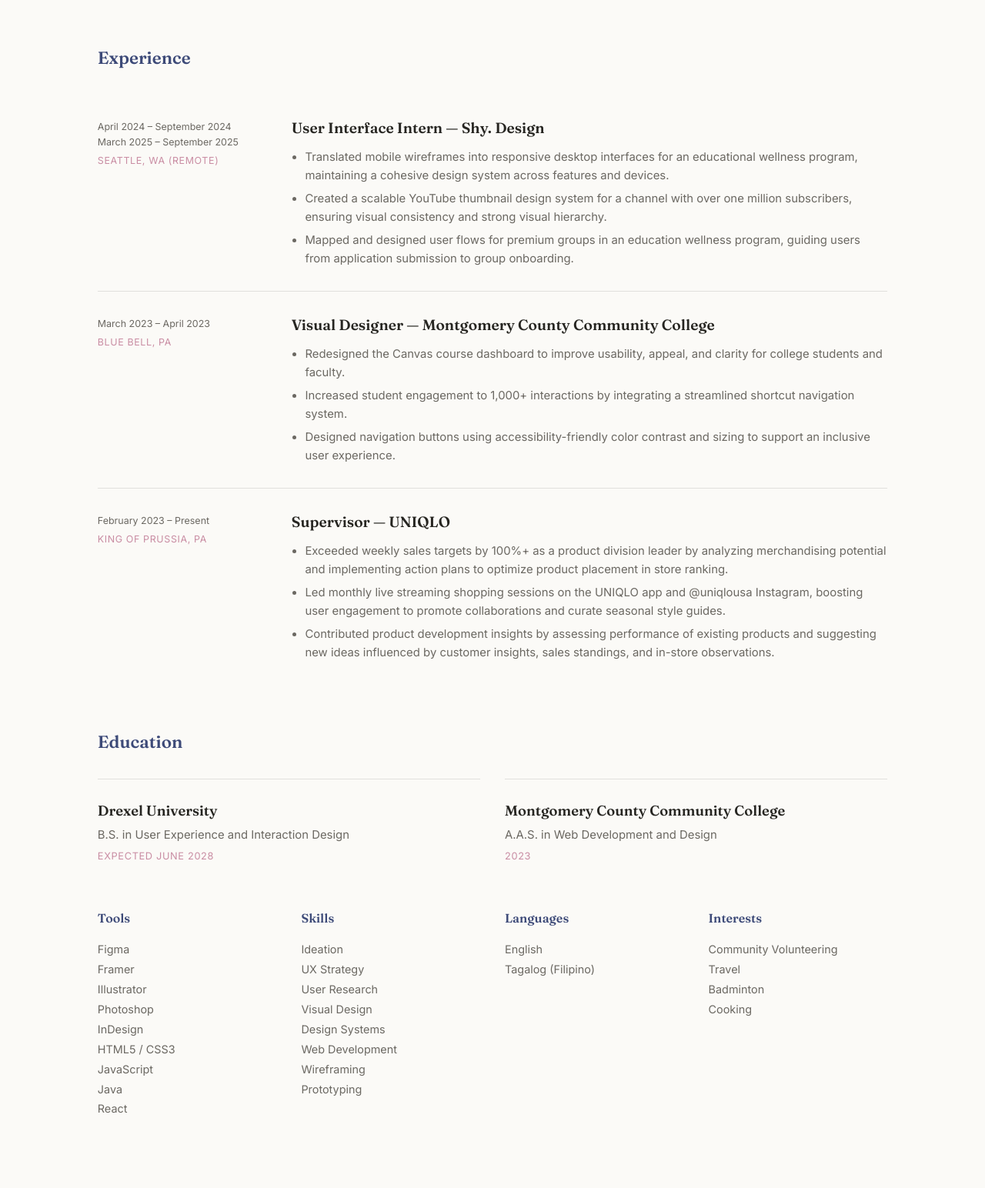
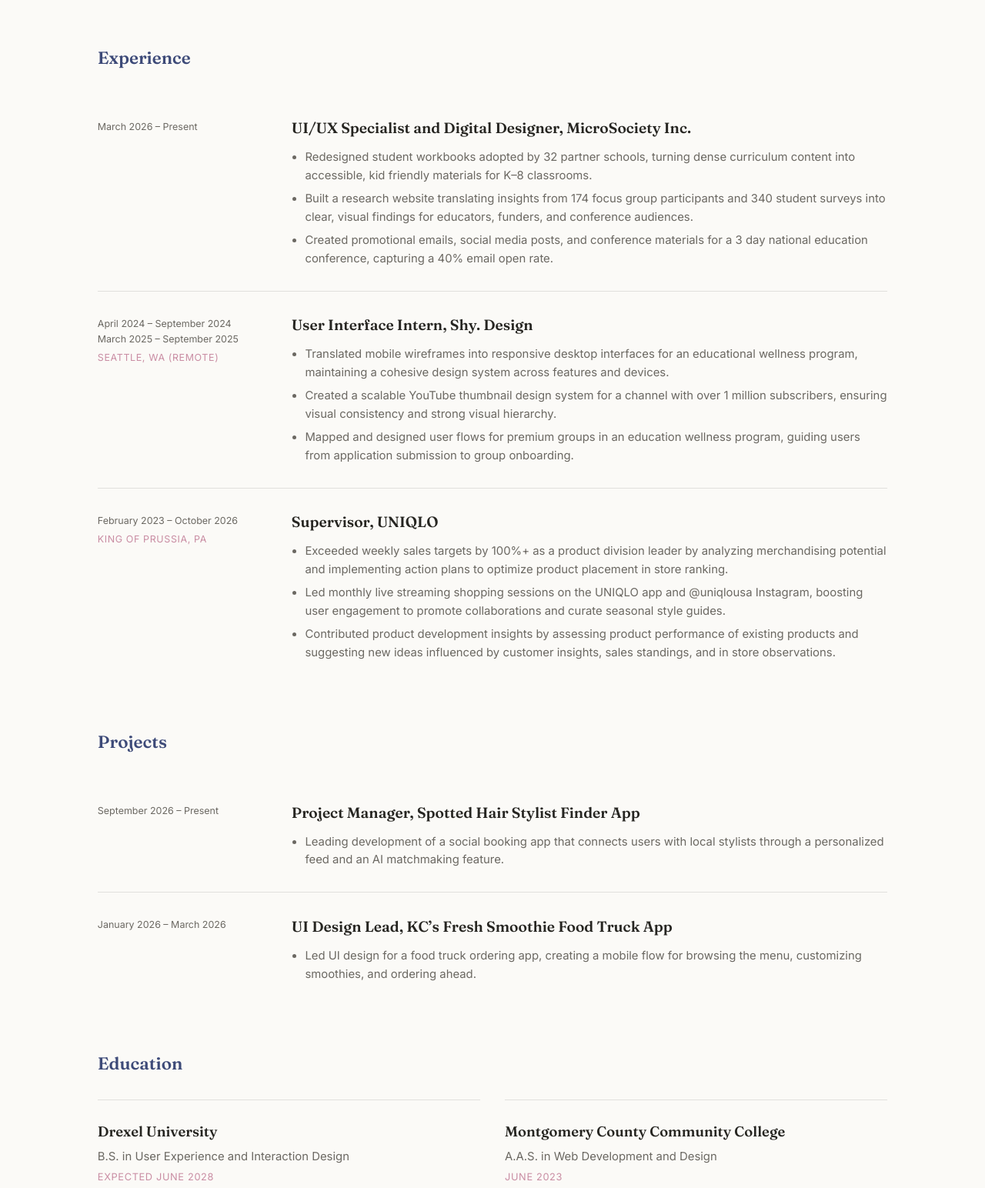
Before and after one commit to Hannahxpelingon/hannah-portfolio, a plain HTML site: page index.html in a window 1280 px wide. Shown: the part 2665-4209 px from the top of the page at 77% size. Drawn offline with Linux system fonts and the light colour scheme.

Commit message:
resume update

```diff
--- a/index.html
+++ b/index.html
@@ -191,9 +191,23 @@
       </a>
     </div>
 
-    <!-- Experience -->
+        <!-- Experience -->
     <div class="resume-block" data-reveal>
       <h3 class="resume-block-title">Experience</h3>
+
+      <div class="timeline-item">
+        <div class="timeline-meta">
+          <p class="timeline-date">March 2026 – Present</p>
+        </div>
+        <div>
+          <h4 class="timeline-title">UI/UX Specialist and Digital Designer, MicroSociety Inc.</h4>
+          <ul class="timeline-list">
+            <li>Redesigned student workbooks adopted by 32 partner schools, turning dense curriculum content into accessible, kid friendly materials for K–8 classrooms.</li>
+            <li>Built a research website translating insights from 174 focus group participants and 340 student surveys into clear, visual findings for educators, funders, and conference audiences.</li>
+            <li>Created promotional emails, social media posts, and conference materials for a 3 day national education conference, capturing a 40% email open rate.</li>
+          </ul>
+        </div>
+      </div>
 
       <div class="timeline-item">
         <div class="timeline-meta">
@@ -201,10 +215,10 @@
           <p class="timeline-loc">Seattle, WA (Remote)</p>
         </div>
         <div>
-          <h4 class="timeline-title">User Interface Intern — Shy. Design</h4>
+          <h4 class="timeline-title">User Interface Intern, Shy. Design</h4>
           <ul class="timeline-list">
             <li>Translated mobile wireframes into responsive desktop interfaces for an educational wellness program, maintaining a cohesive design system across features and devices.</li>
-            <li>Created a scalable YouTube thumbnail design system for a channel with over one million subscribers, ensuring visual consistency and strong visual hierarchy.</li>
+            <li>Created a scalable YouTube thumbnail design system for a channel with over 1 million subscribers, ensuring visual consistency and strong visual hierarchy.</li>
             <li>Mapped and designed user flows for premium groups in an education wellness program, guiding users from application submission to group onboarding.</li>
           </ul>
         </div>
@@ -212,30 +226,44 @@
 
       <div class="timeline-item">
         <div class="timeline-meta">
-          <p class="timeline-date">March 2023 – April 2023</p>
-          <p class="timeline-loc">Blue Bell, PA</p>
+          <p class="timeline-date">February 2023 – October 2026</p>
+          <p class="timeline-loc">King of Prussia, PA</p>
         </div>
         <div>
-          <h4 class="timeline-title">Visual Designer — Montgomery County Community College</h4>
+          <h4 class="timeline-title">Supervisor, UNIQLO</h4>
           <ul class="timeline-list">
-            <li>Redesigned the Canvas course dashboard to improve usability, appeal, and clarity for college students and faculty.</li>
-            <li>Increased student engagement to 1,000+ interactions by integrating a streamlined shortcut navigation system.</li>
-            <li>Designed navigation buttons using accessibility-friendly color contrast and sizing to support an inclusive user experience.</li>
+            <li>Exceeded weekly sales targets by 100%+ as a product division leader by analyzing merchandising potential and implementing action plans to optimize product placement in store ranking.</li>
+            <li>Led monthly live streaming shopping sessions on the UNIQLO app and @uniqlousa Instagram, boosting user engagement to promote collaborations and curate seasonal style guides.</li>
+            <li>Contributed product development insights by assessing product performance of existing products and suggesting new ideas influenced by customer insights, sales standings, and in store observations.</li>
+          </ul>
+        </div>
+      </div>
+    </div>
+
+    <!-- Projects -->
+    <div class="resume-block" data-reveal>
+      <h3 class="resume-block-title">Projects</h3>
+
+      <div class="timeline-item">
+        <div class="timeline-meta">
+          <p class="timeline-date">September 2026 – Present</p>
+        </div>
+        <div>
+          <h4 class="timeline-title">Project Manager, Spotted Hair Stylist Finder App</h4>
+          <ul class="timeline-list">
+            <li>Leading development of a social booking app that connects users with local stylists through a personalized feed and an AI matchmaking feature.</li>
           </ul>
         </div>
       </div>
 
       <div class="timeline-item">
         <div class="timeline-meta">
-          <p class="timeline-date">February 2023 – Present</p>
-          <p class="timeline-loc">King of Prussia, PA</p>
+          <p class="timeline-date">January 2026 – March 2026</p>
         </div>
         <div>
-          <h4 class="timeline-title">Supervisor — UNIQLO</h4>
+          <h4 class="timeline-title">UI Design Lead, KC’s Fresh Smoothie Food Truck App</h4>
           <ul class="timeline-list">
-            <li>Exceeded weekly sales targets by 100%+ as a product division leader by analyzing merchandising potential and implementing action plans to optimize product placement in store ranking.</li>
-            <li>Led monthly live streaming shopping sessions on the UNIQLO app and @uniqlousa Instagram, boosting user engagement to promote collaborations and curate seasonal style guides.</li>
-            <li>Contributed product development insights by assessing performance of existing products and suggesting new ideas influenced by customer insights, sales standings, and in-store observations.</li>
+            <li>Led UI design for a food truck ordering app, creating a mobile flow for browsing the menu, customizing smoothies, and ordering ahead.</li>
           </ul>
         </div>
       </div>
@@ -253,7 +281,7 @@
         <div class="edu-item">
           <p class="edu-school">Montgomery County Community College</p>
           <p class="edu-degree">A.A.S. in Web Development and Design</p>
-          <p class="edu-date">2023</p>
+          <p class="edu-date">June 2023</p>
         </div>
       </div>
     </div>
```
Also changed, not shown: 1 other file.
